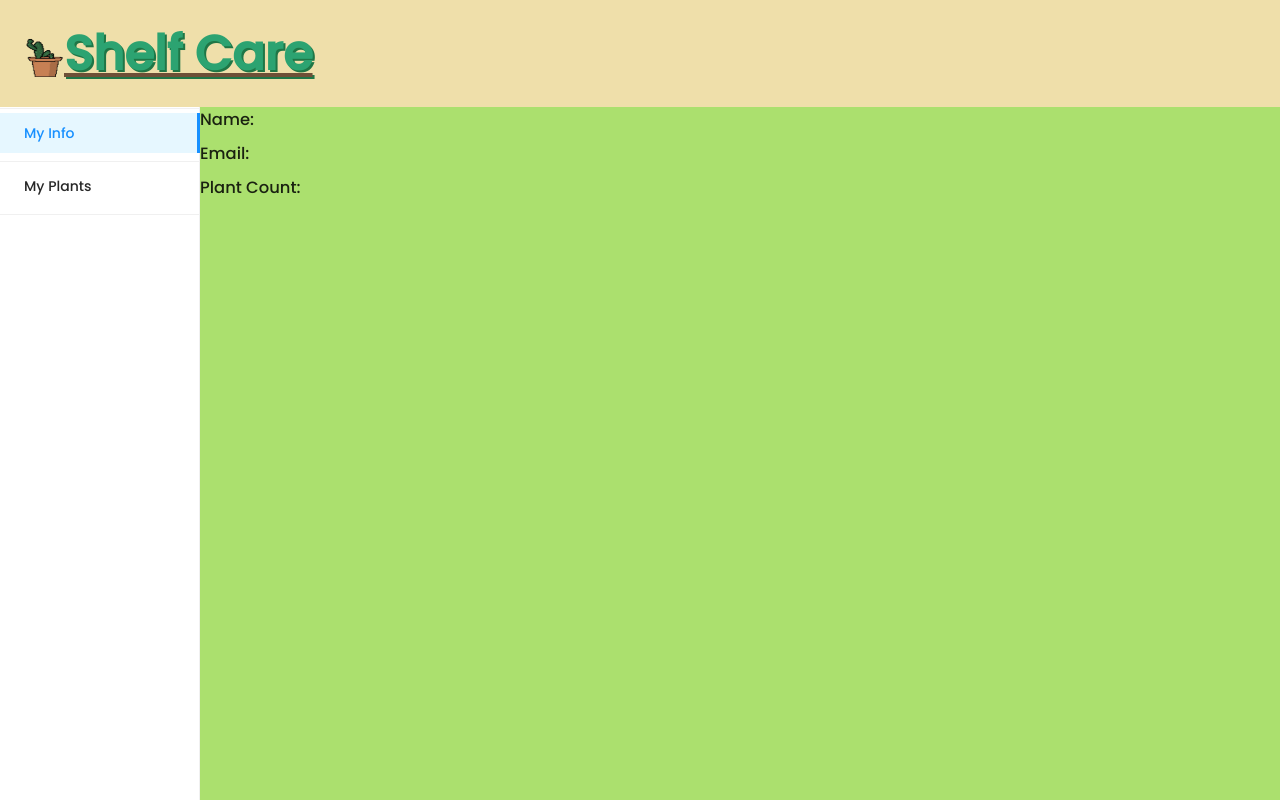
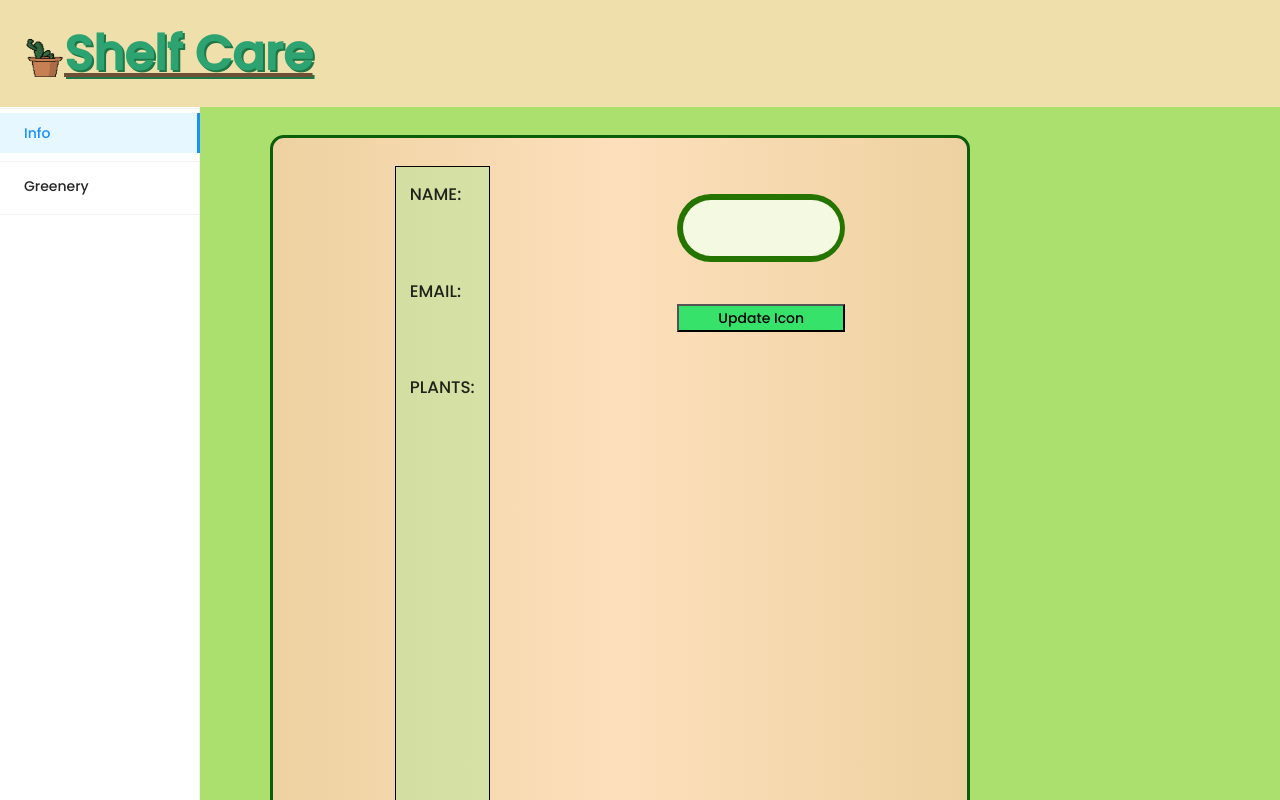
Before and after one commit to unanswerable-hog-splatch/plant-app, a React (Create React App) app: page /profile in a window 1280 px wide. Shown: the top 800 px of the page. Built offline with nearby package versions, Linux system fonts and the light colour scheme; no server answers.

Commit message:
gardener profile

```diff
--- a/src/components/calendarDay/CalendarDay.js
+++ b/src/components/calendarDay/CalendarDay.js
@@ -7,6 +7,8 @@ import useHook from '../../hooks/useHook'
 export default function CalendarDay({ day, plantList }) {
   const { selectIcon } = useHook()
   const plantIconList = []
+  console.log(plantList)
+
 
   return (
     <>
--- a/src/components/calendarDay/calendarDay.css
+++ b/src/components/calendarDay/calendarDay.css
@@ -15,9 +15,13 @@
 
 .calendar-day p {
   background-color: rgb(105, 66, 21);
+}
+
+.calendar-day:hover p {
+  background: linear-gradient(rgb(105, 66, 21), rgb(255, 140, 8));
+}
 
 
-}
 
 .calendar-day img {
 width:5rem;
--- a/src/components/nav/navbar.css
+++ b/src/components/nav/navbar.css
@@ -27,8 +27,8 @@
 
 .profile-dropdown {
     font-size: 300%;
-    background-color: rgb(243, 242, 204);
-    border: .04em solid rgb(6, 107, 11);
+    background-color: rgb(229, 250, 170);
+    border: .06em solid rgb(6, 107, 11);
     color: rgb(6, 107, 11);
     padding: .45em;
     padding-top: .2em;
@@ -37,9 +37,9 @@
 }
 
 .profile-dropdown:hover {
-    background-color: rgb(6, 107, 11);
-    border: .05em solid rgb(243, 242, 182);
-    color: rgb(243, 242, 182);
+    background-color: rgb(37, 85, 58) !important;
+    color: rgb(238, 235, 230) !important;
+    border: .06em solid rgb(243, 242, 182) !important;
 }
 
 .dropdown-item {
--- a/src/pages/profile/Gardener.js
+++ b/src/pages/profile/Gardener.js
@@ -1,18 +1,60 @@
-
+// import '../../components/nav/navbar.css'
+import './profile.css'
+import { useQuery } from '@apollo/client';
+import { QUERY_ME } from '../../utils/queries';
 
 export default function Gardener({ gardener }) {
+    const { data } = useQuery(QUERY_ME);
+    console.log(data)
+    console.log(data?.me.name)
+    const firstLetter = data?.me.name.split('').shift()
+    // const plant = data?.me.plants[0].plantIcon
+    console.log(firstLetter)
 
     return (
         <div className='my-info'>
-            <h3>
-                Name: {gardener.name}
-            </h3>
-            <h3>
-                Email: {gardener.email}
-            </h3>
-            <h3>
-                Plant Count: {gardener.plantCount}
-            </h3>
+
+            <div className='info-data'>
+                <div className='info-subject'>
+                    <h1>
+                        NAME:
+                    </h1>
+                    <h3 className='info-title'>
+                        {gardener.name}
+                    </h3>
+                </div>
+
+                <div className='info-subject'>
+                    <h1>
+                        EMAIL:
+                    </h1>
+                    <h3 className='info-title'>
+                        {gardener.email}
+                    </h3>
+                </div>
+
+                <div className='info-subject'>
+                    <h1>
+                        PLANTS:
+                    </h1>
+                    <h3 className='info-title'>
+                        {gardener.plantCount}
+                    </h3>
+                </div>
+            </div>
+
+
+            <div className='icon-and-btn'>
+                <div className='info-icon'>
+                    {/* <a className="ant-dropdown-link profile-dropdown" onClick={e => e.preventDefault()}> */}
+                    <div className="icon-letter">
+                        {firstLetter}
+                    </div>
+                    {/* </a> */}
+                </div>
+                <button>Update Icon</button>
+            </div>
+
         </div>
     )
 }
--- a/src/pages/profile/Plants.js
+++ b/src/pages/profile/Plants.js
@@ -13,11 +13,11 @@ export default function Plants({ plants }) {
         return (
             <div className='ind-plant' key={plant._id}>
                 <div>
-                    <h1>
-                        {plant.species}
+                    <h1 className='plant-nick'>
+                        {plant.nickname}
                     </h1>
                     <h3>
-                        {plant.nickname}
+                    {plant.species}
                     </h3>
                 </div>
                 <img className='ind-plant-img' src={selectIcon(plant.plantIcon)} />
--- a/src/pages/profile/Profile.js
+++ b/src/pages/profile/Profile.js
@@ -21,15 +21,18 @@ export default function Profile() {
   function Content() {
     switch (menuSelection) {
       case 'gardener':
-        return <Gardener gardener={gardenerData} />;
+        return (
+          <div className='my-info-list'>
+            <Gardener gardener={gardenerData} />
+          </div>
+        );
         break;
       case 'plants':
         return (
-          <div  className='profile-list'>
-        <Plants plants={gardenerData.plants} />
-        </div>
-        )
-        ;
+          <div className='profile-list'>
+            <Plants plants={gardenerData.plants} />
+          </div>
+        );
         break;
     }
   }
@@ -44,11 +47,11 @@ export default function Profile() {
         >
           <Menu.Divider />
           <Menu.Item key='gardener' onClick={() => chooseMenuSelection('gardener')}>
-            My Info
+            Info
           </Menu.Item>
           <Menu.Divider />
           <Menu.Item key='plants' onClick={() => chooseMenuSelection('plants')}>
-            My Plants
+            Greenery
           </Menu.Item>
           <Menu.Divider />
 
--- a/src/pages/profile/profile.css
+++ b/src/pages/profile/profile.css
@@ -45,6 +45,84 @@
     padding-bottom: .5em;
 }
 
+.plant-nick {
+    color: rgb(0, 97, 0);
+    font-weight: bolder;
+}
+
+.my-info {
+    display: flex;
+    justify-content: space-around;
+    height: 50em;
+    margin-top: 2em;
+    margin-left: 5em;
+    background: linear-gradient( 0.25turn, rgba(245, 208, 165, 0.911), rgb(253, 223, 188), rgba(245, 208, 165, 0.911)) !important;
+    border: solid .25em rgb(10, 94, 10);
+    border-radius: 1em;
+    width: 50em;
+    padding: 2em;
+    overflow-y: scroll;
+}
+
+.info-subject{
+    margin-bottom: 5em;
+}
+
+/* this is the outer border around letter */
+.info-icon {
+    padding: .4em;
+    border-radius: 25em;
+    background-color: rgb(37, 116, 0);
+    margin-bottom: 3em;
+}
+
+/* This is the inner border around letter to keep from morphing shape of icon circle */
+.icon-letter {
+    font-size: 800%;
+    background-color: rgb(244, 250, 226);
+    color: green;
+    padding: .25em;
+    padding-left: .7em;
+    padding-right: .7em;
+    border-radius: 20em;
+}
+
+.icon-and-btn {
+    display: flex;
+    flex-direction: column;
+    margin-top: 2em;
+}
+
+.icon-and-btn button {
+    background-color: rgb(55, 226, 107);
+    color: rgb(0, 0, 0);
+}
+
+h1 {
+    margin-bottom: unset;
+    font-size: 120%;
+    margin-bottom: 0.5em;
+}
+
+
+.info-title {
+    font-size: 150%;
+    /* background-color: rgb(87, 204, 58) !important; */
+    color: rgb(6, 136, 13);
+    /* text-align: center; */
+    width: auto;
+    padding-left: .2em;
+    padding-right: .2em;
+    border-radius: .2em;
+}
+
+.info-data {
+    background-color: rgba(144, 238, 144, 0.329);
+    padding: 1em;
+    border: solid .05em black;
+}
+
+
 
 /* .ind-plant .ind-plant-btn {
     align-self: flex-end;
```
